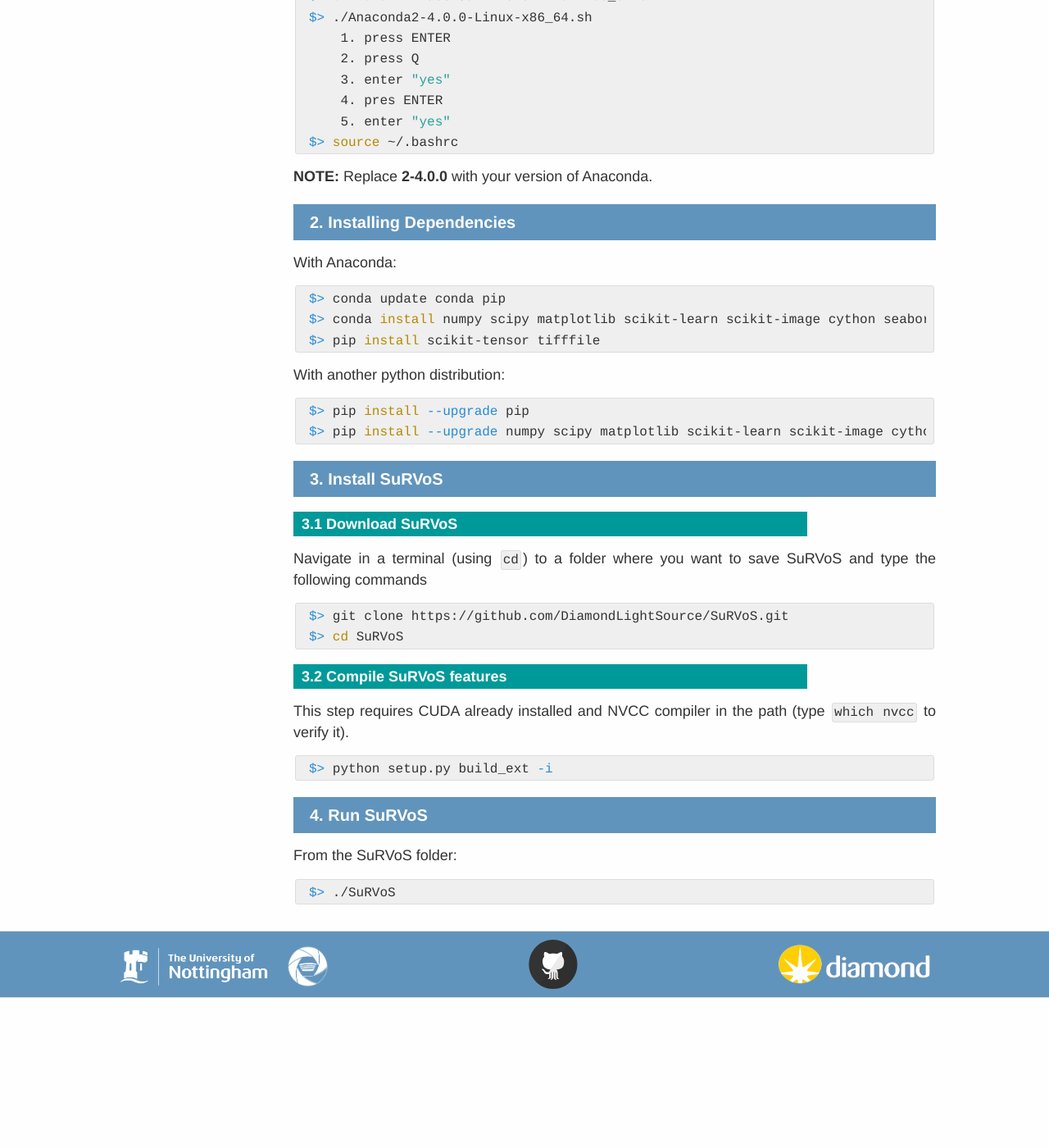
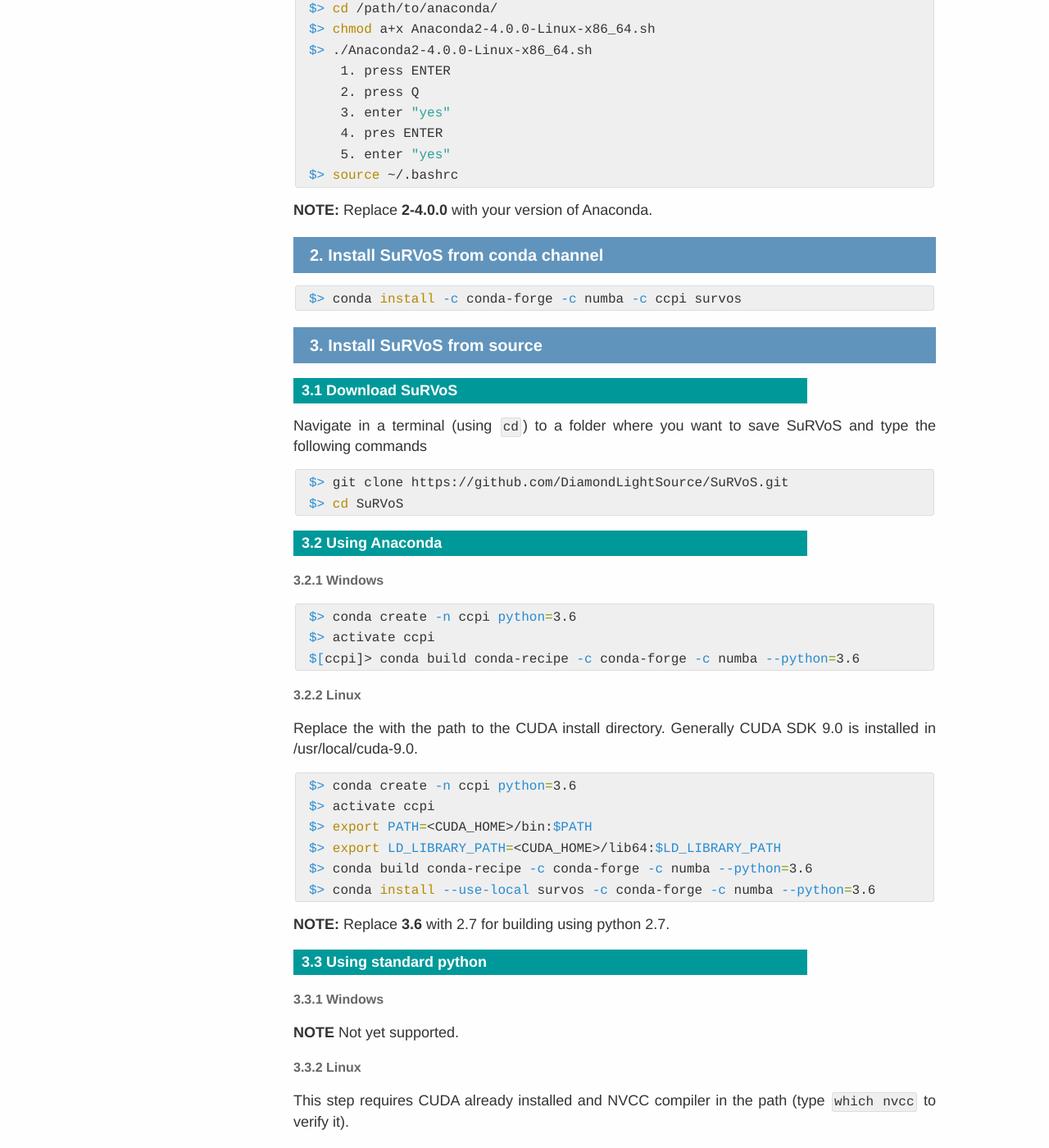
Before and after one commit to DiamondLightSource/SuRVoS, a Jekyll site: the page built from docs/installation.md, in a window 1280 px wide and 1400 px high, scrolled down 885 px. Shown: the whole window at 82% size. Built offline with Jekyll 4.4.1, drawn with Linux system fonts in a browser that asks for light colours; before the commit the page ends 2103 px from its top, so only the background shows below that; some of the changed text lies outside the part shown.

Commit message:
Updated the installation instructions

````diff
--- a/docs/installation.md
+++ b/docs/installation.md
@@ -6,15 +6,20 @@
 
 ## Requirements
 
-- Python Distribution (Python 2.7)
+- Python Distribution (Python 2.7 or 3.6)/ Anaconda (recommended)
 
 - NVIDIA GPU with at least 1024 threads
 
-- CUDA SDK already installed and configured.
+- CUDA SDK 9.0+ already installed and configured.
 
   If CUDA is not yet installed in the system, follow instructions in:
 
   [https://developer.nvidia.com/cuda-downloads](https://developer.nvidia.com/cuda-downloads)
+
+::: warning
+NOTE: SuRVoS is not supported on Windows Python 2.7
+:::
+
 
 ## 1. Installing a Python distribution
 
@@ -44,24 +49,14 @@
 
 **NOTE:** Replace **2-4.0.0** with your version of Anaconda.
 
-## 2. Installing Dependencies
-
-With Anaconda:
+## 2. Install SuRVoS from conda channel
 
 ```bash
-$> conda update conda pip
-$> conda install numpy scipy matplotlib scikit-learn scikit-image cython seaborn networkx libgcc pyqt=4.11.4
-$> pip install scikit-tensor tifffile
+$> conda install -c conda-forge -c numba -c ccpi survos
 ```
 
-With another python distribution:
 
-```bash
-$> pip install --upgrade pip
-$> pip install --upgrade numpy scipy matplotlib scikit-learn scikit-image cython seaborn networkx scikit-tensor tifffile
-```
-
-## 3. Install SuRVoS
+## 3. Install SuRVoS from source
 
 ### 3.1 Download SuRVoS
 
@@ -72,18 +67,43 @@
 $> cd SuRVoS
 ```
 
-### 3.2 Compile SuRVoS features
+### 3.2 Using Anaconda
 
+#### 3.2.1 Windows
+
+```bash
+$> conda create -n ccpi python=3.6
+$> activate ccpi
+$[ccpi]> conda build conda-recipe -c conda-forge -c numba --python=3.6
+```
+
+#### 3.2.2 Linux
+Replace the <CUDA_HOME> with the path to the CUDA install directory. Generally CUDA SDK 9.0 is installed in /usr/local/cuda-9.0.
+
+```bash
+$> conda create -n ccpi python=3.6
+$> activate ccpi
+$> export PATH=<CUDA_HOME>/bin:$PATH
+$> export LD_LIBRARY_PATH=<CUDA_HOME>/lib64:$LD_LIBRARY_PATH
+$> conda build conda-recipe -c conda-forge -c numba --python=3.6
+$> conda install --use-local survos -c conda-forge -c numba --python=3.6
+```
+**NOTE:** Replace **3.6** with 2.7 for building using python 2.7.
+
+### 3.3 Using standard python
+
+#### 3.3.1 Windows
+**NOTE** Not yet supported.
+
+#### 3.3.2 Linux
 This step requires CUDA already installed and NVCC compiler in the path (type `which nvcc` to verify it).
 
-```bash
-$> python setup.py build_ext -i
-```
+**NOTE** Not yet supported.
 
 ## 4. Run SuRVoS
 
 From the SuRVoS folder:
 
 ```bash
-$> ./SuRVoS
+$> SuRVoS
 ```
````
Also changed, not shown: other parts of docs/installation.md (+1 -1 lines).
